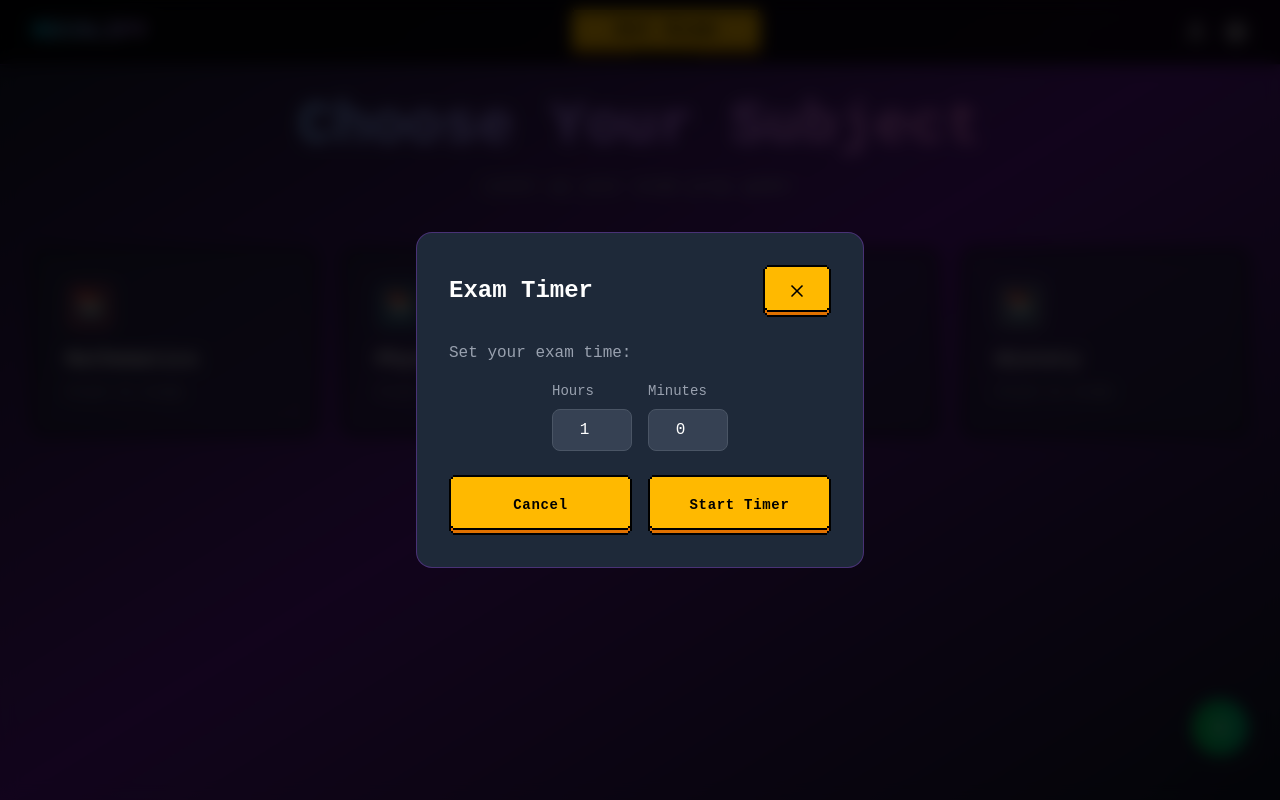
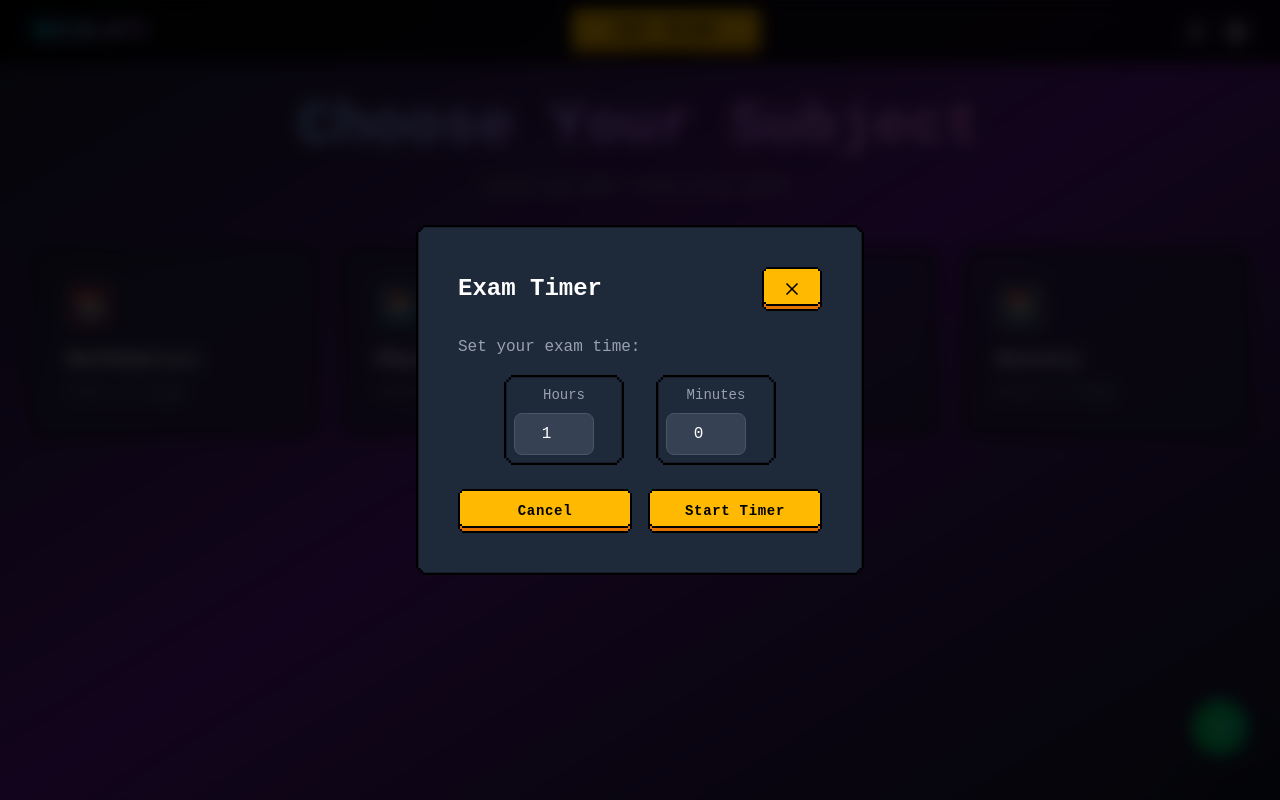
Before and after one commit to Akashracharya/Recolify, a React (Vite) app: page / in a window 1280 px wide. Both pictures are taken after a click on the button "Set Exam Timer". Built offline with nearby package versions, Linux system fonts and the light colour scheme.

Commit message:
updated timer functionalities

```diff
--- a/src/components/TimerModal.jsx
+++ b/src/components/TimerModal.jsx
@@ -11,16 +11,16 @@ export default function TimerModal({ onClose, onSetTimer, currentTime, onReset }
 
   return (
     <div className="fixed inset-0 z-50 flex items-center justify-center bg-black/80 backdrop-blur-sm">
-      <div className="bg-gray-800 rounded-2xl p-8 max-w-md w-full mx-4 border border-purple-500/30">
+      <PixelFrame className="bg-gray-800 rounded-2xl p-8 max-w-md w-full mx-4 border border-purple-500/30">
         <div className="flex justify-between items-center mb-6">
           <h3 className="text-2xl font-bold">Exam Timer</h3>
-          <PixelPressableButton onClick={onClose} className="p-2 hover:bg-gray-700 rounded-lg">
+          <PixelPressableButton onClick={onClose} className="p-1">
             <X size={20} />
           </PixelPressableButton>
         </div>
 
         {currentTime ? (
-          <div className="text-center mb-6">
+          <PixelFrame className="text-center mb-6">
             <p className="text-gray-400 mb-2">Time remaining:</p>
             <p className={`text-3xl font-bold ${currentTime < 3600000 ? 'animate-pulse-red' : 'text-green-400'}`}>
               {currentTime > 0 ? (() => {
@@ -30,24 +30,24 @@ export default function TimerModal({ onClose, onSetTimer, currentTime, onReset }
                 return `${hours}h ${minutes}m ${seconds}s`;
               })() : 'Time\'s up! 🚨'}
             </p>
-          </div>
+          </PixelFrame>
         ) : (
           <div className="mb-6">
             <p className="text-gray-400 mb-4">Set your exam time:</p>
-            <div className="flex items-center justify-center space-x-4">
-              <div>
-                <label className="block text-sm text-gray-400 mb-2">Hours</label>
+            <div className="gap-4 flex items-center justify-center space-x-4">
+              <PixelFrame>
+                <label className="text-center w-25 block text-sm text-gray-400 mb-2 ">Hours</label>
                 <input
                   type="number"
                   value={hours}
                   onChange={(e) => setHours(Math.max(0, parseInt(e.target.value) || 0))}
-                  className="w-20 bg-gray-700 border border-gray-600 rounded-lg px-3 py-2 text-center focus:border-purple-500 focus:outline-none"
+                  className=" w-20 bg-gray-700 border border-gray-600 rounded-lg px-3 py-2 text-center focus:border-purple-500 focus:outline-none"
                   min="0"
                   max="23"
                 />
-              </div>
-              <div>
-                <label className="block text-sm text-gray-400 mb-2">Minutes</label>
+              </PixelFrame>
+              <PixelFrame>
+                <label className="text-center w-25 block text-sm text-gray-400 mb-2">Minutes</label>
                 <input
                   type="number"
                   value={minutes}
@@ -56,7 +56,7 @@ export default function TimerModal({ onClose, onSetTimer, currentTime, onReset }
                   min="0"
                   max="59"
                 />
-              </div>
+              </PixelFrame>
             </div>
           </div>
         )}
@@ -64,37 +64,37 @@ export default function TimerModal({ onClose, onSetTimer, currentTime, onReset }
         <div className="flex space-x-4">
           {currentTime ? (
             <>
-              <button
+              <PixelPressableButton
                 onClick={onReset}
-                className="flex-1 bg-red-600 hover:bg-red-700 px-4 py-3 rounded-lg transition-colors"
+                className="flex-1 p-1"
               >
                 Reset Timer
-              </button>
-              <button
+              </PixelPressableButton>
+              <PixelPressableButton
                 onClick={onClose}
-                className="flex-1 bg-gray-600 hover:bg-gray-700 px-4 py-3 rounded-lg transition-colors"
+                className="flex-1 p-1"
               >
                 Close
-              </button>
+              </PixelPressableButton>
             </>
           ) : (
             <>
               <PixelPressableButton
                 onClick={onClose}
-                className="flex-1 px-4 py-3 "
+                className="flex-1 p-1 "
               >
                 Cancel
               </PixelPressableButton>
               <PixelPressableButton
                 onClick={() => onSetTimer(hours, minutes)}
-                className="flex-1 px-4 py-3"
+                className="flex-1 p-1"
               >
                 Start Timer
               </PixelPressableButton>
             </>
           )}
         </div>
-      </div>
+      </PixelFrame>
     </div>
   );
 }
```
